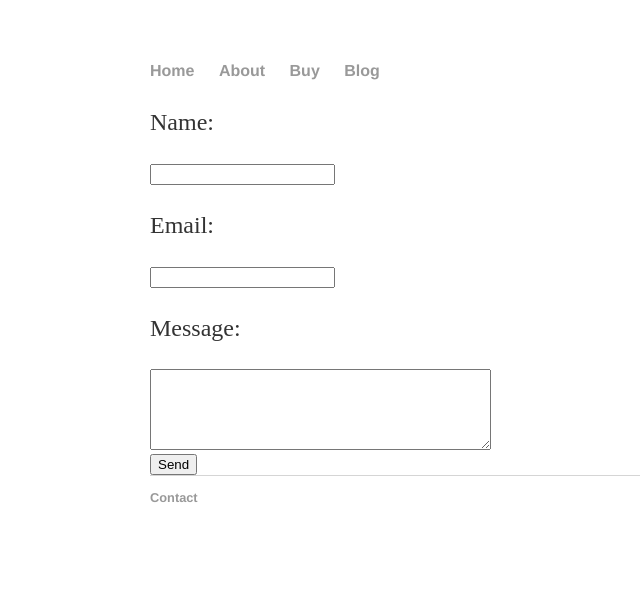
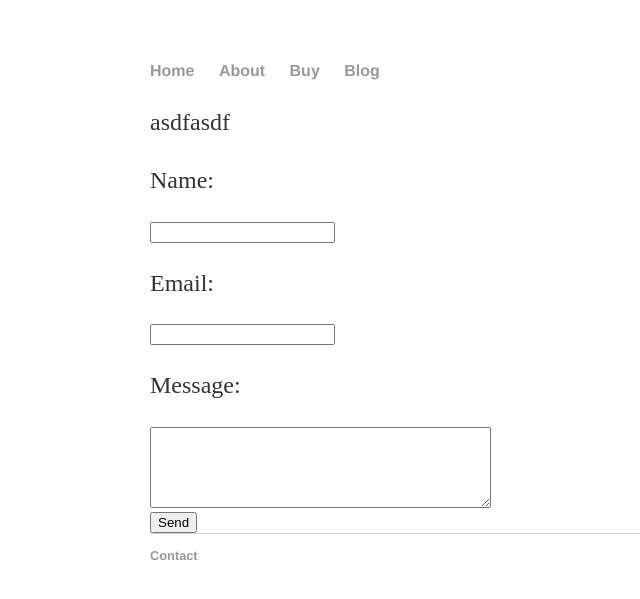
Before and after one commit to JustGamingLTD/justgamingltd.github.io2, a Jekyll site: the page built from contact/index.html, in a window 1280 px wide. Shown: the top 599 px of the page, without its empty margins (42-682 px from the left). Built offline with Jekyll 4.4.1, drawn with Linux system fonts in a browser that asks for light colours.

Commit message:
Update index.html

```diff
--- a/contact/index.html
+++ b/contact/index.html
@@ -2,6 +2,11 @@
 layout: default
 title: Space Wars - Ship Battles
 ---
+
+<div class="blurb">
+    <p>asdfasdf</p>
+</div>
+
 <div class="blurb">
 <form action="//formspree.io/accounts@justgamingltd.nl" method="POST">
     <p>Name: </p><input type="text" name="name"><br />
```
